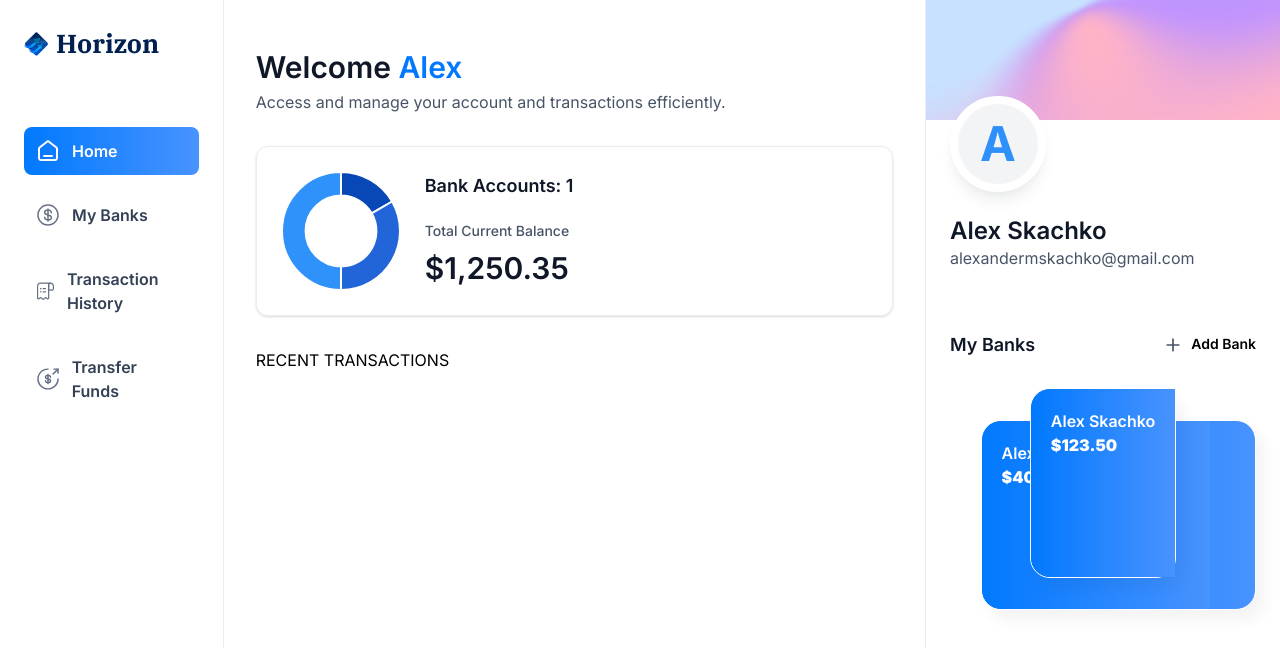
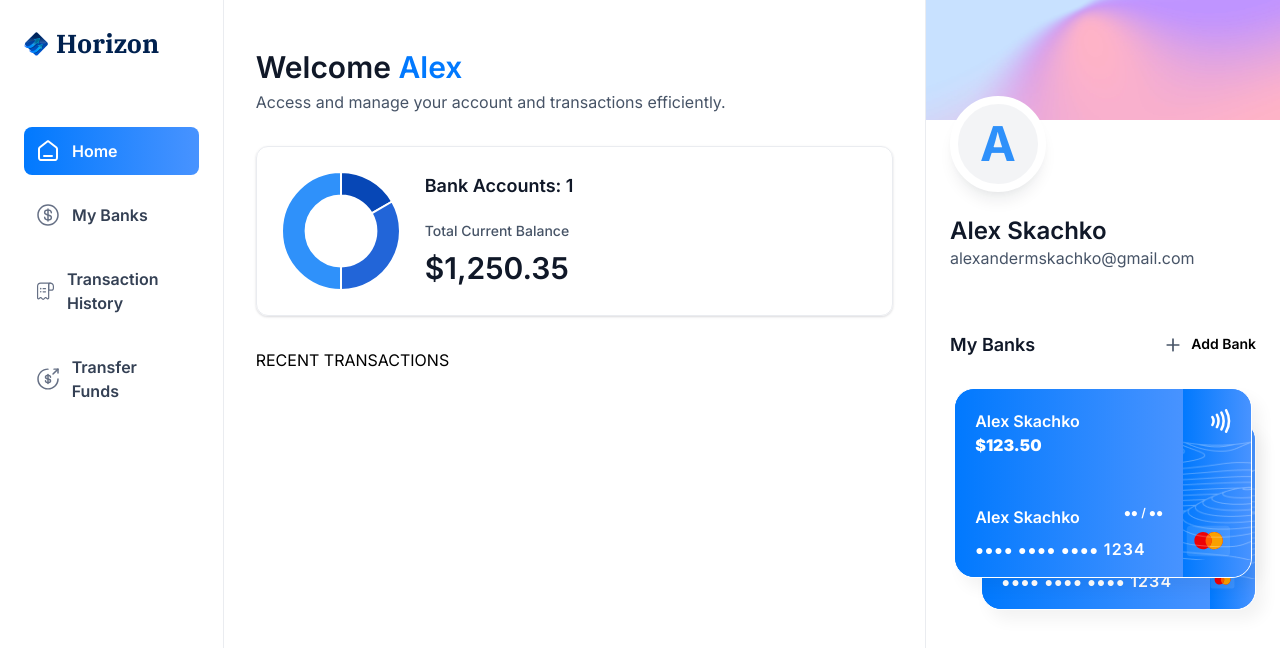
Before and after one commit to ASkachko/banking-tutorial, a Next.js app: page / in a window 1280 px wide. Shown: the top 648 px of the page. Built offline with nearby package versions, Linux system fonts and the light colour scheme.

Commit message:
added some pages

```diff
--- /dev/null
+++ b/app/(root)/my-banks/page.tsx
@@ -0,0 +1,7 @@
+const MyBanks = () => {
+  return (
+    <div>MyBanks </div>
+  )
+}
+
+export default MyBanks
--- /dev/null
+++ b/app/(root)/payment-transfer/page.tsx
@@ -0,0 +1,7 @@
+import React from "react";
+
+const PaymentTransfer = () => {
+  return <div>PaymentTransfer</div>;
+};
+
+export default PaymentTransfer;
--- /dev/null
+++ b/app/(root)/transaction-history/page.tsx
@@ -0,0 +1,9 @@
+import React from 'react'
+
+const TransactionHistory = () => {
+  return (
+    <div>TransactionHistory </div>
+  )
+}
+
+export default TransactionHistory
--- a/components/BankCard.tsx
+++ b/components/BankCard.tsx
@@ -1,4 +1,5 @@
 import { formatAmount } from "@/lib/utils";
+import Image from "next/image";
 import Link from "next/link";
 
 const BankCard = ({
@@ -14,11 +15,42 @@
             <h1 className="text-16 font-semibold text-white">
               {account.name || userName}
             </h1>
-            <p className="font-ibm-flex-serif font-black text-white">{formatAmount(account.currentBalance)}</p>
+            <p className="font-ibm-flex-serif font-black text-white">
+              {formatAmount(account.currentBalance)}
+            </p>
+          </div>
+          <article className="flex flex-col gap-2">
+            <div className="flex justify-between">
+              <h1 className="text12 font-semibold text-white">{userName}</h1>
+              <h2 className="text-12 font-semibold text-white"> ●● / ●● </h2>
+            </div>
+            <p className="text-14 font-semibold tracking-[1.1px] text-white">
+              ●●●● ●●●● ●●●●{" "}
+              <span className="text-16">{account.mask || "1234"}</span>
+            </p>
+          </article>
+        </div>
 
-          </div>
+        <div className="bank-card_icon">
+          <Image src="/icons/Paypass.svg" width={20} height={24} alt="pay" />
+          <Image
+            src="/icons/mastercard.svg"
+            width={45}
+            height={32}
+            alt="mastercard"
+            className="ml-5"
+          />
         </div>
+        <Image
+          src="/icons/lines.png"
+          width={316}
+          height={190}
+          alt="lines"
+          className="absolute top-0 left-0"
+        />
       </Link>
+
+      {/* COPY */}
     </div>
   );
 };
```
